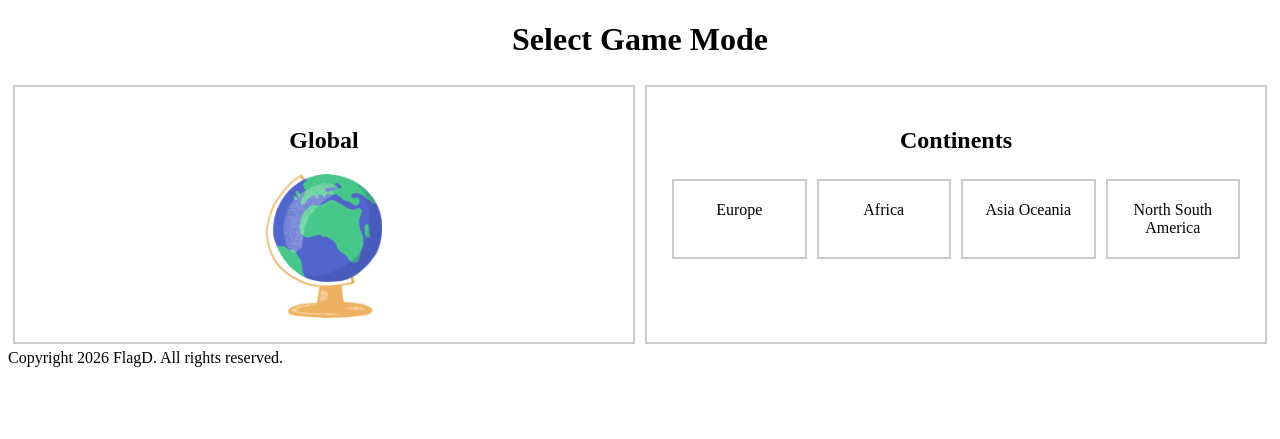
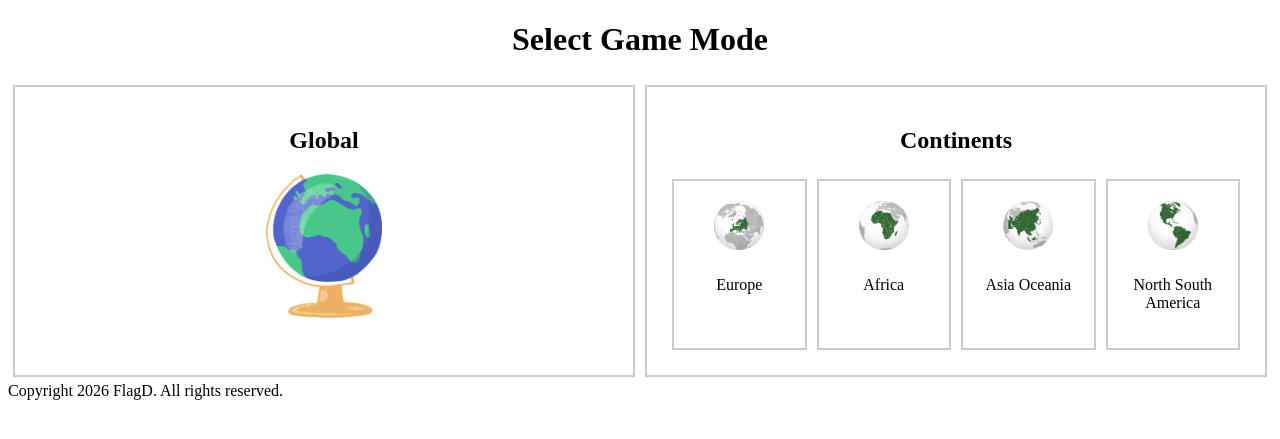
Before and after one commit to 3142817I-stack/flaged_group_D, a Django app: page /flagd/play/ in a window 1280 px wide. Shown: the part 88-527 px from the top of the page. Run offline with Django 3.2, Linux system fonts and the light colour scheme.

Commit message:
Updated the play html page to have images for all the continents

```diff
--- a/static/css/styles.css
+++ b/static/css/styles.css
@@ -22,6 +22,15 @@
     border: 2px solid #ccc;
     padding: 20px;
     margin: 5px;
+    display: flex;
+    flex-direction: column;
+    align-items: center;
+}
+
+.continent-card img {
+    width: 55%;
+    height: auto;
+    margin-bottom: 10px;
 }
 
 #globe {
--- a/templates/flagd/play.html
+++ b/templates/flagd/play.html
@@ -20,10 +20,22 @@
             <div class="mode">
                 <h2>Continents</h2>
                 <div class="continents-container">
-                    <div class="continent-card">Europe</div>
-                    <div class="continent-card">Africa</div>
-                    <div class="continent-card">Asia Oceania</div>
-                    <div class="continent-card">North South<br>America</div>
+                    <div class="continent-card">
+                        <img src="{% static 'images/europe.png' %}" alt="Picture of Europe"/>
+                        <p>Europe</p>
+                    </div>
+                    <div class="continent-card">
+                        <img src="{% static 'images/africa.png' %}" alt="Picture of Africa"/>
+                        <p>Africa</p>
+                    </div>
+                    <div class="continent-card">
+                        <img src="{% static 'images/asiaoceania.png' %}" alt="Picture of Asia Oceania"/>
+                        <p>Asia Oceania</p>
+                    </div>
+                    <div class="continent-card">
+                        <img src="{% static 'images/americas.png' %}" alt="Picture of Americas"/>
+                        <p>North South America</p>
+                    </div>
                 </div>
             </div>
         </div>
```
Also changed, not shown: static/images/africa.png (added), static/images/americas.png (added), static/images/asiaoceania.png (added), static/images/europe.png (added).
